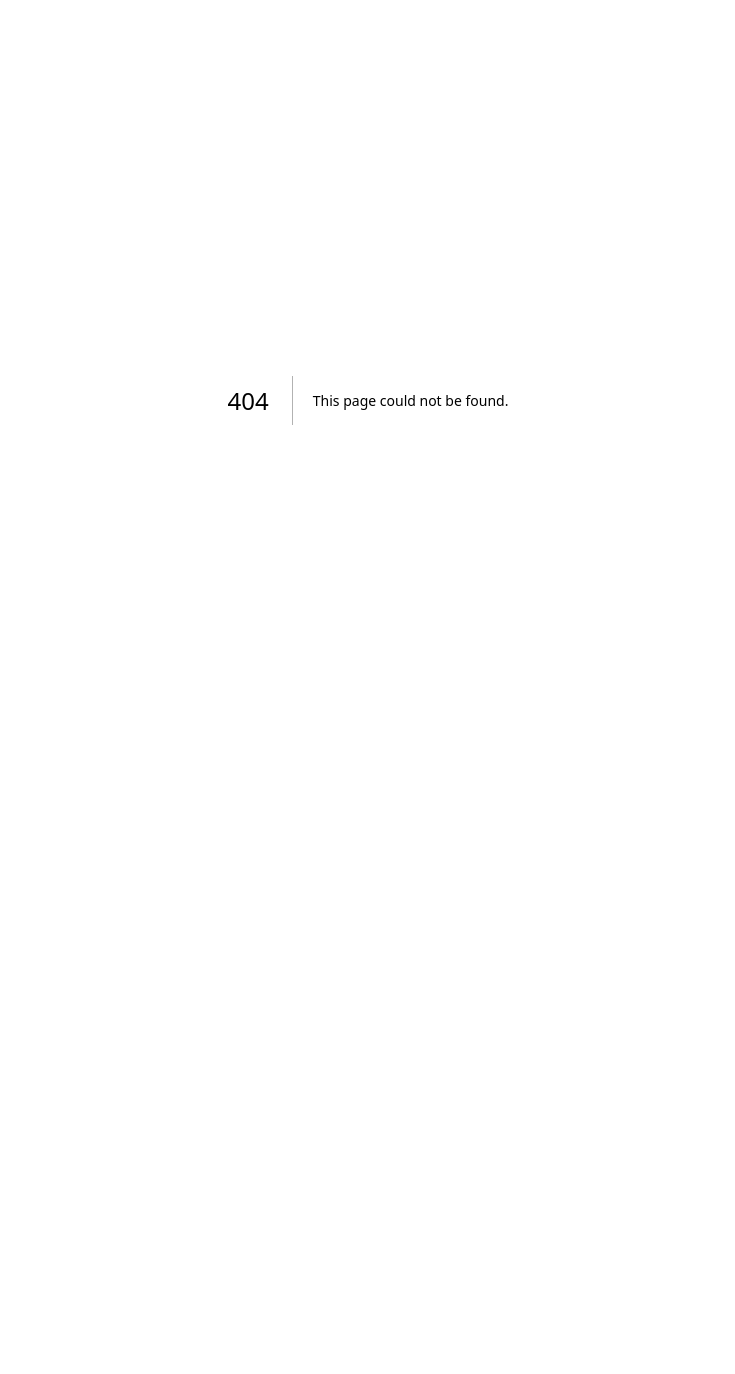
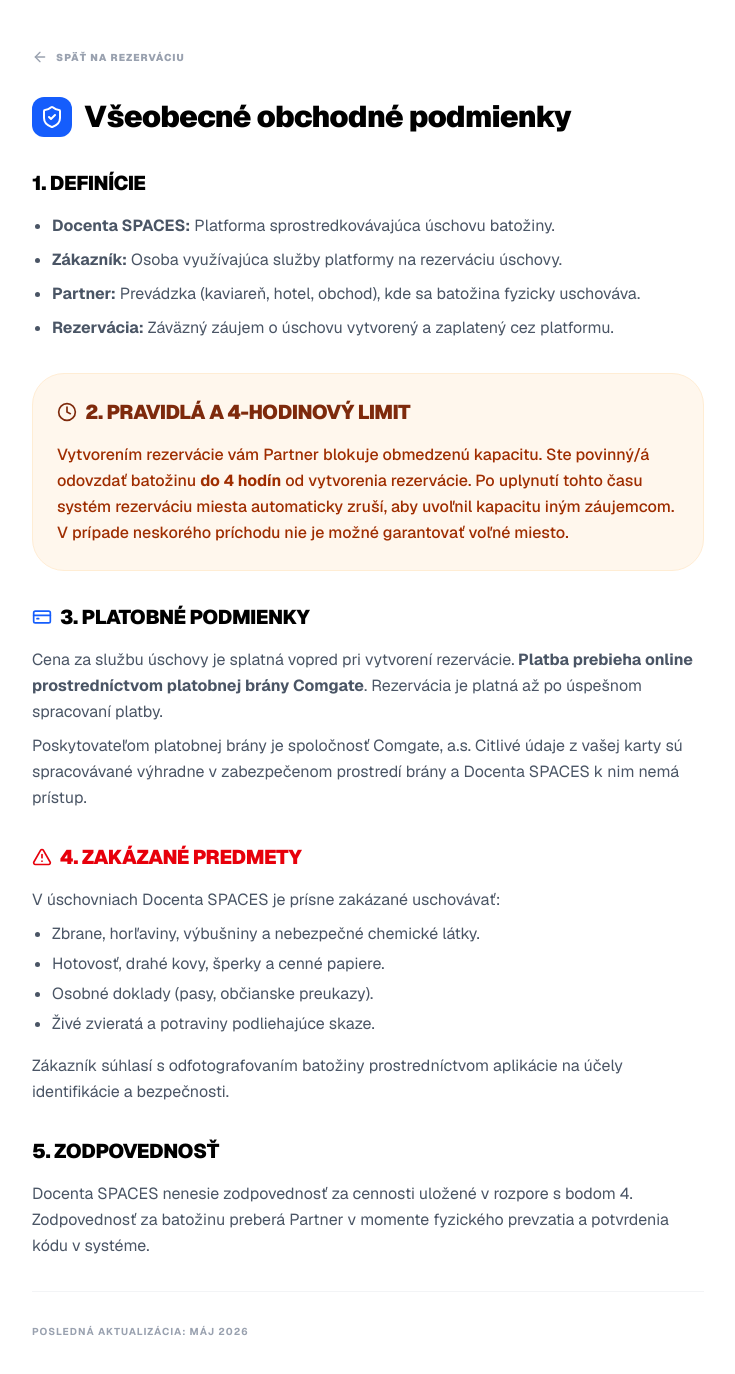
Before and after one commit to DoCenta-boop/safe-space, a Next.js app: page /terms in a window 1280 px wide. Before the commit this address had no page. Shown: the top 1374 px of the page, without its empty margins (272-1007 px from the left). Before the commit the page ends 800 px from the top, so only its background shows below. Built offline with nearby package versions, Linux system fonts and the light colour scheme.

Commit message:
automaticke maz

```diff
--- /dev/null
+++ b/app/privacy/page.tsx
@@ -0,0 +1,68 @@
+'use client';
+
+import { ArrowLeft, Lock, EyeOff, UserCheck, Share2 } from "lucide-react";
+import Link from "next/link";
+
+export default function PrivacyPage() {
+  return (
+    <main className="min-h-screen bg-white font-sans text-black p-6 md:p-12 max-w-3xl mx-auto">
+      <Link href="/" className="inline-flex items-center gap-2 text-gray-400 hover:text-black transition-colors mb-8 font-black uppercase text-[10px] tracking-widest">
+        <ArrowLeft className="w-4 h-4" /> Späť na rezerváciu
+      </Link>
+
+      <div className="flex items-center gap-3 mb-8">
+        <div className="bg-black p-2 rounded-xl text-white">
+          <Lock className="w-6 h-6" />
+        </div>
+        <h1 className="text-3xl font-black tracking-tight">Ochrana osobných údajov</h1>
+      </div>
+
+      <div className="prose prose-slate max-w-none space-y-8 text-sm md:text-base leading-relaxed text-gray-600">
+        <section>
+          <h2 className="text-xl font-black text-black uppercase tracking-tight mb-4 flex items-center gap-2">
+            <UserCheck className="w-5 h-5" /> 1. Spracovávané údaje
+          </h2>
+          <p>Zbierame len tie údaje, ktoré sú nevyhnutné pre poskytnutie služby úschovy:</p>
+          <ul className="list-disc pl-5 space-y-2 mt-2">
+            <li><strong>Identifikačné údaje:</strong> Meno a priezvisko.</li>
+            <li><strong>Kontaktné údaje:</strong> E-mail a telefónne číslo (na zaslanie lístka a overenie).</li>
+            <li><strong>Obrazové dáta:</strong> Fotografie batožiny (na účely bezpečnej identifikácie pri výdaji).</li>
+            <li><strong>Lokalita:</strong> Poloha zariadenia (ak je povolená) na zobrazenie najbližších podnikov.</li>
+          </ul>
+        </section>
+
+        <section>
+          <h2 className="text-xl font-black text-black uppercase tracking-tight mb-4 flex items-center gap-2">
+            <Share2 className="w-5 h-5" /> 2. Príjemcovia údajov
+          </h2>
+          <p>Vaše údaje zdieľame len s nevyhnutnými partnermi:</p>
+          <ul className="list-disc pl-5 space-y-2 mt-2">
+            <li><strong>Zmluvný Partner:</strong> Prevádzka, u ktorej si batožinu ukladáte (dostane prístup k menu, kódu a fotkám).</li>
+            <li><strong>Comgate, a.s.:</strong> Sprostredkovateľ platobnej brány na účely spracovania vašej platby.</li>
+            <li><strong>Google Firebase:</strong> Poskytovateľ zabezpečenej cloudovej infraštruktúry.</li>
+          </ul>
+        </section>
+
+        <section className="bg-blue-50 p-6 rounded-[2rem] border border-blue-100">
+          <h2 className="text-xl font-black text-blue-900 uppercase tracking-tight mb-4 flex items-center gap-2">
+            <EyeOff className="w-5 h-5" /> 3. Retencia a mazanie dát
+          </h2>
+          <p className="text-blue-800 font-medium leading-relaxed">
+            Súkromie je našou prioritou. <strong>Fotografie vašej batožiny sú automaticky a natrvalo vymazané</strong> z našich serverov najneskôr do <strong>14 dní</strong> po ukončení alebo zrušení rezervácie. Kontaktné údaje uchovávame len po dobu nevyhnutnú podľa účtovných predpisov.
+          </p>
+        </section>
+
+        <section>
+          <h2 className="text-xl font-black text-black uppercase tracking-tight mb-4">4. Vaše práva</h2>
+          <p>
+            V zmysle nariadenia GDPR máte právo požadovať prístup k svojim údajom, ich opravu, vymazanie alebo prenos k inému poskytovateľovi. V prípade otázok nás neváhajte kontaktovať.
+          </p>
+        </section>
+
+        <section className="pt-8 border-t border-gray-100 text-center">
+          <p className="text-[10px] text-gray-400 font-bold uppercase tracking-widest">Powered by Docenta SPACES • 2026</p>
+        </section>
+      </div>
+    </main>
+  );
+}
--- /dev/null
+++ b/app/terms/page.tsx
@@ -0,0 +1,85 @@
+'use client';
+
+import { ArrowLeft, ShieldCheck, CreditCard, Clock, AlertTriangle } from "lucide-react";
+import Link from "next/link";
+
+export default function TermsPage() {
+  return (
+    <main className="min-h-screen bg-white font-sans text-black p-6 md:p-12 max-w-3xl mx-auto">
+      <Link href="/" className="inline-flex items-center gap-2 text-gray-400 hover:text-black transition-colors mb-8 font-black uppercase text-[10px] tracking-widest">
+        <ArrowLeft className="w-4 h-4" /> Späť na rezerváciu
+      </Link>
+
+      <div className="flex items-center gap-3 mb-8">
+        <div className="bg-blue-600 p-2 rounded-xl text-white">
+          <ShieldCheck className="w-6 h-6" />
+        </div>
+        <h1 className="text-3xl font-black tracking-tight">Všeobecné obchodné podmienky</h1>
+      </div>
+
+      <div className="prose prose-slate max-w-none space-y-8 text-sm md:text-base leading-relaxed">
+        <section>
+          <h2 className="text-xl font-black uppercase tracking-tight mb-4 flex items-center gap-2">
+            1. Definície
+          </h2>
+          <ul className="list-disc pl-5 space-y-2 text-gray-600">
+            <li><strong>Docenta SPACES:</strong> Platforma sprostredkovávajúca úschovu batožiny.</li>
+            <li><strong>Zákazník:</strong> Osoba využívajúca služby platformy na rezerváciu úschovy.</li>
+            <li><strong>Partner:</strong> Prevádzka (kaviareň, hotel, obchod), kde sa batožina fyzicky uschováva.</li>
+            <li><strong>Rezervácia:</strong> Záväzný záujem o úschovu vytvorený a zaplatený cez platformu.</li>
+          </ul>
+        </section>
+
+        <section className="bg-orange-50 p-6 rounded-[2rem] border border-orange-100">
+          <h2 className="text-xl font-black uppercase tracking-tight mb-4 flex items-center gap-2 text-orange-900">
+            <Clock className="w-5 h-5" /> 2. Pravidlá a 4-hodinový limit
+          </h2>
+          <p className="text-orange-800 font-medium">
+            Vytvorením rezervácie vám Partner blokuje obmedzenú kapacitu. Ste povinný/á odovzdať batožinu <strong>do 4 hodín</strong> od vytvorenia rezervácie. Po uplynutí tohto času systém rezerváciu miesta automaticky zruší, aby uvoľnil kapacitu iným záujemcom. V prípade neskorého príchodu nie je možné garantovať voľné miesto.
+          </p>
+        </section>
+
+        <section>
+          <h2 className="text-xl font-black uppercase tracking-tight mb-4 flex items-center gap-2">
+            <CreditCard className="w-5 h-5 text-blue-600" /> 3. Platobné podmienky
+          </h2>
+          <p className="text-gray-600">
+            Cena za službu úschovy je splatná vopred pri vytvorení rezervácie.
+            <strong> Platba prebieha online prostredníctvom platobnej brány Comgate</strong>.
+            Rezervácia je platná až po úspešnom spracovaní platby.
+          </p>
+          <p className="text-gray-600 mt-2">
+            Poskytovateľom platobnej brány je spoločnosť Comgate, a.s. Citlivé údaje z vašej karty sú spracovávané výhradne v zabezpečenom prostredí brány a Docenta SPACES k nim nemá prístup.
+          </p>
+        </section>
+
+        <section>
+          <h2 className="text-xl font-black uppercase tracking-tight mb-4 flex items-center gap-2 text-red-600">
+            <AlertTriangle className="w-5 h-5" /> 4. Zakázané predmety
+          </h2>
+          <p className="text-gray-600 mb-2">V úschovniach Docenta SPACES je prísne zakázané uschovávať:</p>
+          <ul className="list-disc pl-5 space-y-1 text-gray-600">
+            <li>Zbrane, horľaviny, výbušniny a nebezpečné chemické látky.</li>
+            <li>Hotovosť, drahé kovy, šperky a cenné papiere.</li>
+            <li>Osobné doklady (pasy, občianske preukazy).</li>
+            <li>Živé zvieratá a potraviny podliehajúce skaze.</li>
+          </ul>
+          <p className="text-gray-600 mt-4">
+            Zákazník súhlasí s odfotografovaním batožiny prostredníctvom aplikácie na účely identifikácie a bezpečnosti.
+          </p>
+        </section>
+
+        <section>
+          <h2 className="text-xl font-black uppercase tracking-tight mb-4">5. Zodpovednosť</h2>
+          <p className="text-gray-600">
+            Docenta SPACES nenesie zodpovednosť za cennosti uložené v rozpore s bodom 4. Zodpovednosť za batožinu preberá Partner v momente fyzického prevzatia a potvrdenia kódu v systéme.
+          </p>
+        </section>
+
+        <section className="pt-8 border-t border-gray-100">
+          <p className="text-[10px] text-gray-400 font-bold uppercase tracking-widest">Posledná aktualizácia: Máj 2026</p>
+        </section>
+      </div>
+    </main>
+  );
+}
```
